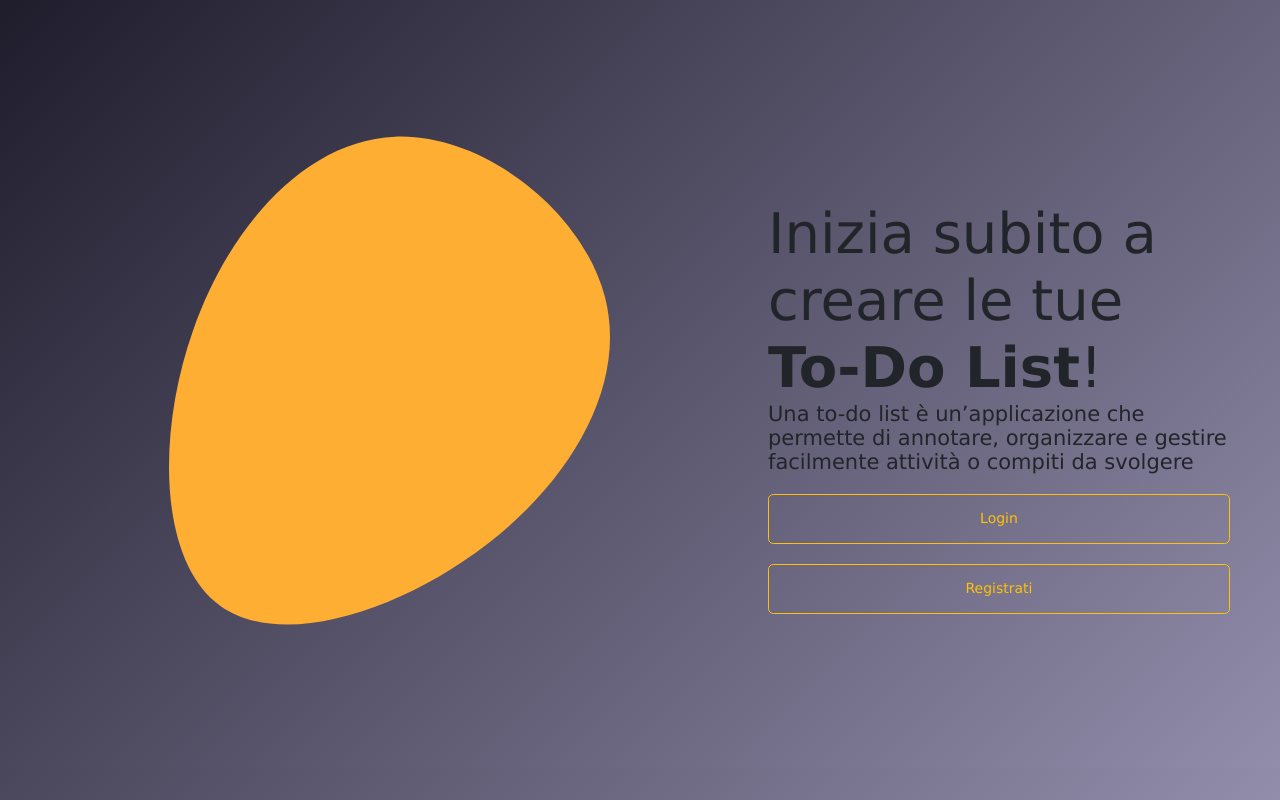
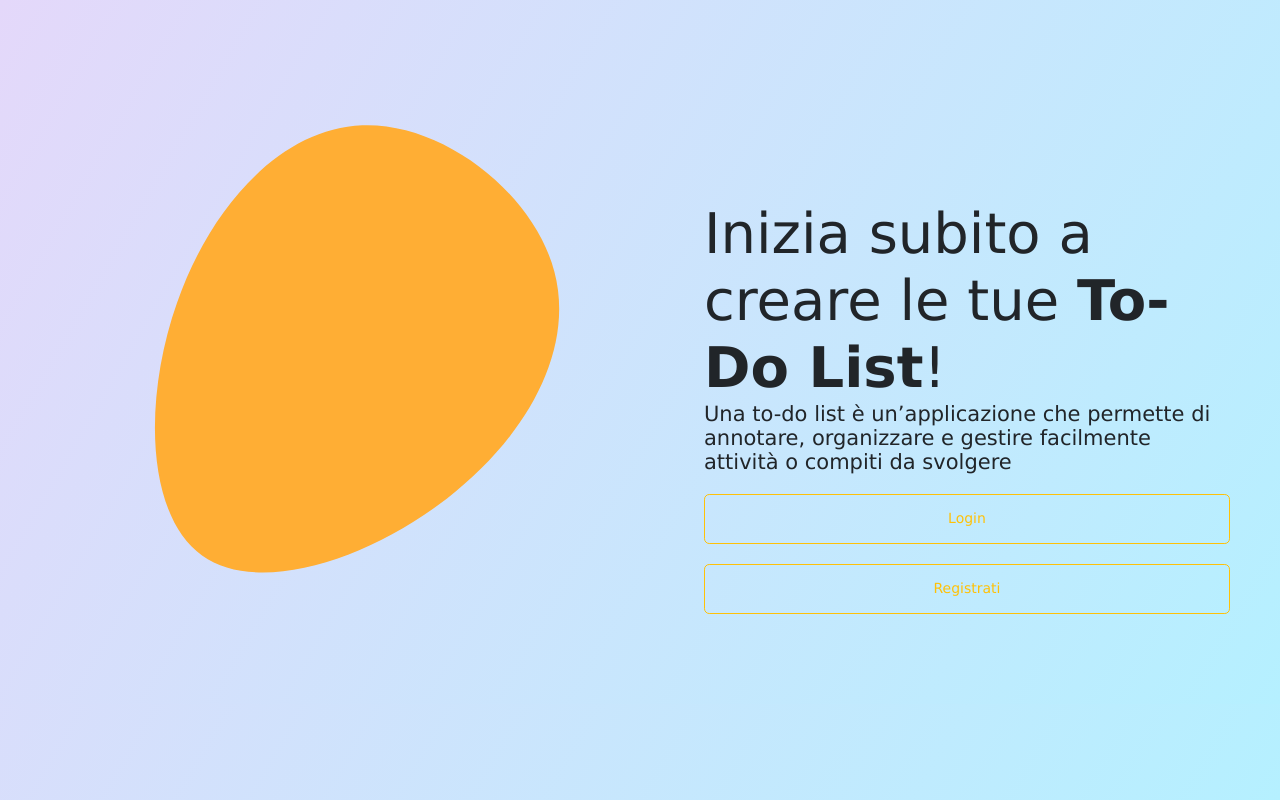
Before and after one commit to Domi2004VR/ToDoList, a React (Create React App) app in the folder frontend/: page / in a window 1280 px wide. Built offline with nearby package versions, Linux system fonts and the light colour scheme.

Commit message:
Register Page

```diff
--- a/frontend/src/App.jsx
+++ b/frontend/src/App.jsx
@@ -1,7 +1,8 @@
-import LoginPage from "./components/LoginPage";
+import LandingPage from "./components/LandingPage";
+import RegisterPage from "./components/RegisterPage";
 
 function App() {
-    return (<LoginPage/>)
+    return (<LandingPage />)
 }
 
 export default App;
--- /dev/null
+++ b/frontend/src/components/RegisterPage.jsx
@@ -0,0 +1,42 @@
+import BlobRegisterPage from "../assets/blobRegister.svg"
+import Button from 'react-bootstrap/Button';
+import FloatingLabel from 'react-bootstrap/FloatingLabel';
+import Form from 'react-bootstrap/Form';
+import "../styles/RegisterPage.css";
+
+function RegisterPage() {
+    return(
+        <div className="register-page">
+            <div className="blobDiv">
+                <img id="blob-svg" src={BlobRegisterPage}/>
+            </div>
+            <div className="formDiv">
+                <div className="InputDiv">
+                    <h1>Inizia subito la tua registrazione!</h1>
+                    <FloatingLabel controlId="floatingName" label="Nome"  className="mb-3">
+                        <Form.Control type="text" placeholder="Nome" />
+                    </FloatingLabel>
+                    <FloatingLabel controlId="floatingSurname" label="Cognome"  className="mb-3">
+                        <Form.Control type="text" placeholder="Cognome" />
+                    </FloatingLabel>
+                    <FloatingLabel controlId="floatingEmail" label="Email"  className="mb-3">
+                        <Form.Control type="email" placeholder="email" />
+                    </FloatingLabel>
+                    <FloatingLabel controlId="floatingPassword" label="Password"  className="mb-3">
+                        <Form.Control type="password" placeholder="Password" />
+                    </FloatingLabel>
+                    <FloatingLabel controlId="floatingPassword" label="Ripeti password"  className="mb-3">
+                        <Form.Control type="password" placeholder="Ripeti password" />
+                    </FloatingLabel>
+
+                    <Button variant="outline-primary" className="button">Registrati!</Button>
+                </div>
+
+            </div>
+
+        </div>
+
+    )
+}
+
+export default RegisterPage;
--- a/frontend/src/styles/LoginPage.css
+++ b/frontend/src/styles/LandingPage.css
@@ -5,8 +5,8 @@ html, body {
     min-height: 100%;
     width: 100%;
     overflow: hidden;
-    background:
-            linear-gradient(135deg, #1f1c2c, #928dab);
+    background: linear-gradient(120deg, #e4d8fa 0%, #b5f0ff 100%);
+
 }
 .loginPage{
     display:flex;
--- /dev/null
+++ b/frontend/src/styles/RegisterPage.css
@@ -0,0 +1,54 @@
+html, body {
+    font: 14px "Lucida Grande", Helvetica, Arial, sans-serif;
+    margin: 0;
+    padding: 0;
+    min-height: 100%;
+    width: 100%;
+    overflow: hidden;
+    background: linear-gradient(120deg, #e4d8fa 0%, #b5f0ff 100%);
+
+
+
+
+}
+.register-page{
+    margin: 0;
+    display:inline-flex;
+    flex-direction: row;
+    justify-content: space-evenly;
+}
+#blob-svg{
+    display:inline-block;
+    box-sizing: border-box;
+    min-width: 55vw;
+    min-height: 55vh;
+}
+
+.formDiv{
+
+    display:flex;
+    flex-direction: column;
+    justify-content: center;
+    align-items: center;
+}
+.InputDiv{
+    margin-top: 20px;
+    border: 1.5px solid #e5e4ec;
+    border-radius: 24px;
+    box-shadow: 0 8px 32px rgba(34,34,56,0.13);
+    transition: box-shadow 0.22s;
+    padding:80px 30px;
+    background-color:white;
+}
+.mb-3{
+    margin-bottom:60px;
+    min-width: 25vw;
+}
+.button{
+    min-width: 100%;
+    padding:10px 0  ;
+}
+h1{
+    font-weight: bold;
+    margin-bottom: 40px;
+}
```
Also changed, not shown: frontend/src/components/LandingPage.jsx (renamed from frontend/src/components/LoginPage.jsx, +4 -4 lines), frontend/src/assets/blobLanding.svg (renamed from frontend/src/assets/blob.svg), frontend/src/assets/blobRegister.svg (added).
